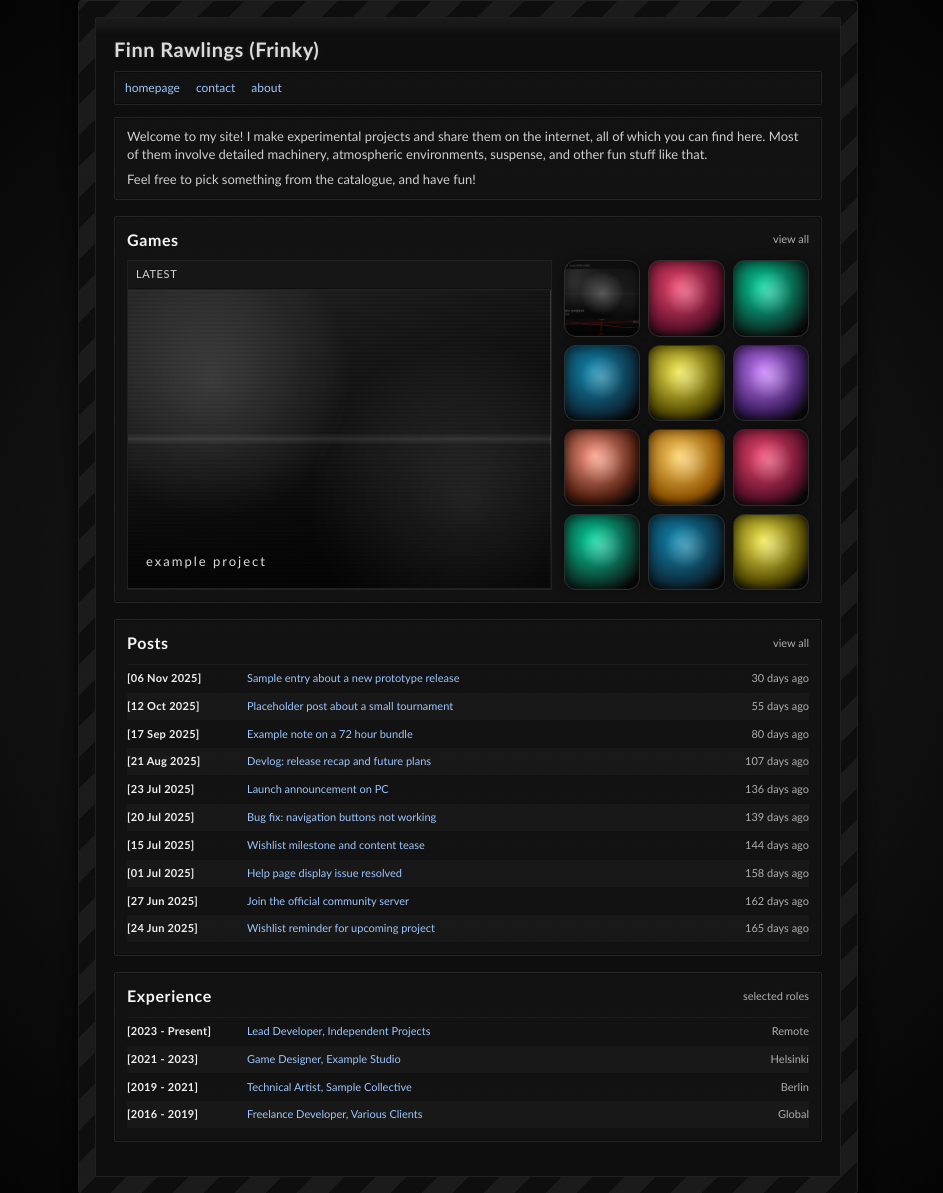
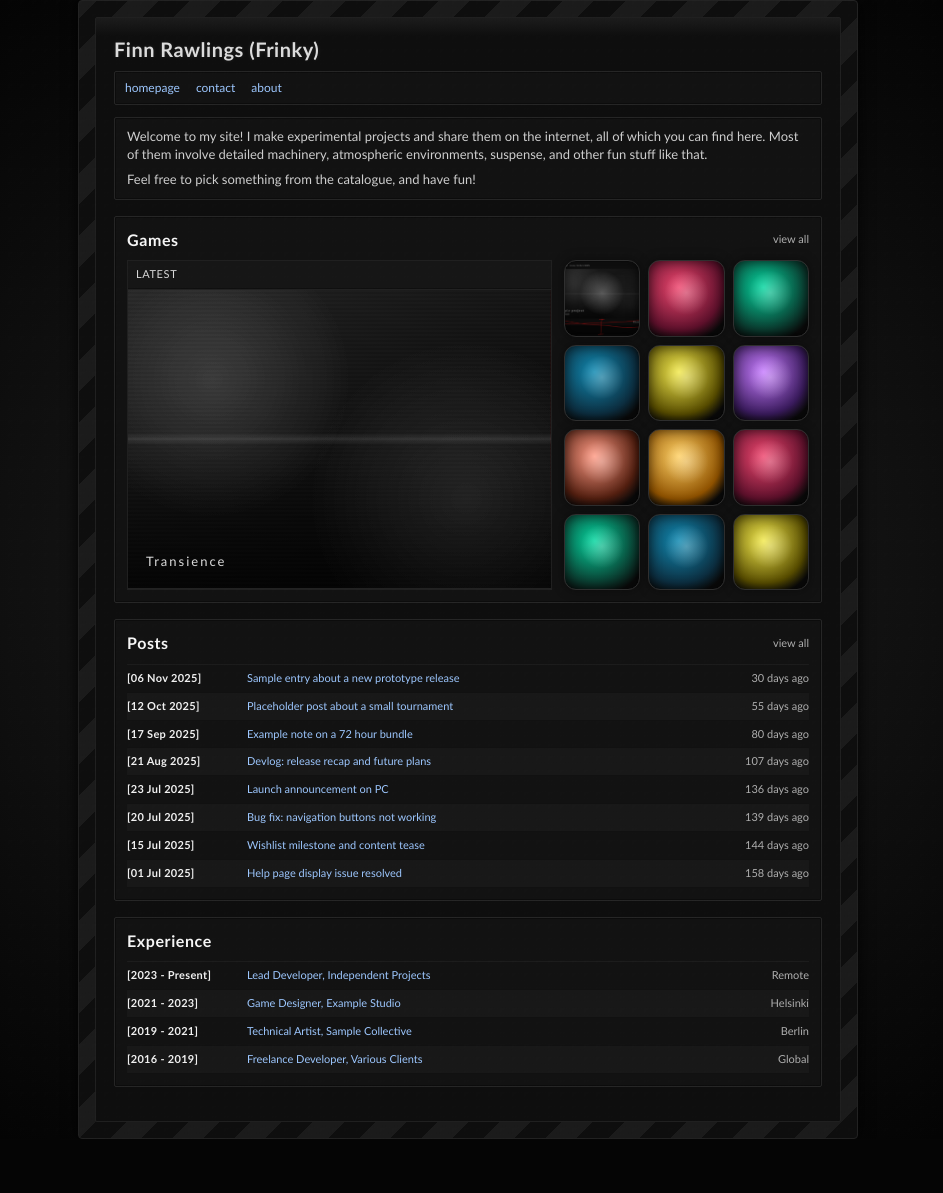
Before and after one commit to frinky04/FrinkyWebsiteV2, a plain HTML site: page index.html in a window 1280 px wide. Shown: the whole page, without its empty margins (172-1115 px from the left). After the commit the page ends 1139 px from the top, so only its background shows below. Drawn offline with Linux system fonts and the light colour scheme.

Commit message:
Refactor code structure for improved readability and maintainability

```diff
--- a/content.js
+++ b/content.js
@@ -19,7 +19,6 @@
 window.CONTENT = {
   site: {
     title: "Finn Rawlings (Frinky)",
-    year: "2025",
     nav: [
       { label: "homepage", section: "home" },
       { label: "contact", section: "contact" },
@@ -27,11 +26,11 @@
     ],
   },
   featured: {
-    title: "example project",
-    date: "14 Oct 2025",
-    slug: "example-project",
-    href: "#",
-    image: "1.png",
+    title: "Transience",
+    date: "05 Dec 2025",
+    slug: "transience",
+    href: "https://store.steampowered.com/app/2124100/Transience/",
+    image: "images/transience.png",
     content: text`
       A short teaser for the featured project. Drop a few sentences here
       about what makes it interesting and why someone should click in.
--- a/index.html
+++ b/index.html
@@ -58,7 +58,7 @@
         <section class="section posts">
           <div class="section-head">
             <h2>Posts</h2>
-              <a href="#" class="view-all">view all</a>
+            <a href="#" class="view-all" data-view="posts">view all</a>
           </div>
           <ul class="list" id="registry-list" data-feed="posts"></ul>
         </section>
@@ -66,7 +66,6 @@
           <section class="section experience">
             <div class="section-head">
               <h2>Experience</h2>
-              <span class="view-all muted">selected roles</span>
             </div>
             <ul class="list" id="experience-list" data-feed="experience"></ul>
           </section>
--- a/script.js
+++ b/script.js
@@ -4,6 +4,8 @@
 const featured = content.featured || games.find((g) => g.featured) || games[0];
 
 let currentSection = "home";
+let showAllPosts = false;
+const MAX_POSTS = 8;
 
 const FEEDS = {
   posts: {
@@ -77,12 +79,10 @@
     if (item.slug) {
       li.dataset.slug = item.slug;
       li.dataset.type = "post";
-      li.style.cursor = "pointer";
       link.addEventListener("click", (ev) => {
         ev.preventDefault();
         openDetail("post", item.slug);
       });
-      li.addEventListener("click", () => openDetail("post", item.slug));
     }
 
     li.append(date, link, meta);
@@ -91,12 +91,22 @@
 }
 
 function renderLists() {
-  document.querySelectorAll("[data-feed]").forEach((list) => {
-    const key = list.dataset.feed;
-    const feed = FEEDS[key];
-    if (!feed) return;
-    buildList(feed.items, list, feed.meta);
-  });
+  renderPostsList();
+  const expList = document.querySelector("#experience-list");
+  buildList(FEEDS.experience.items, expList, FEEDS.experience.meta);
+}
+
+function renderPostsList() {
+  const list = document.querySelector("#registry-list");
+  if (!list) return;
+  const items = showAllPosts ? posts : posts.slice(0, MAX_POSTS);
+  buildList(items, list, FEEDS.posts.meta);
+
+  const toggle = document.querySelector("[data-view='posts']");
+  if (toggle) {
+    toggle.textContent = showAllPosts ? "view recent" : "view all";
+    toggle.style.display = posts.length > MAX_POSTS ? "inline" : "none";
+  }
 }
 
 function renderFeatured(game) {
@@ -189,8 +199,13 @@
   const entry = findEntry(type, slug);
   if (!entry) return;
   setDetail(entry);
+  const state = { section: "detail", type, slug };
+  if (history.state?.section === "detail" && history.state.slug === slug && history.state.type === type) {
+    showSection("detail", false);
+    return;
+  }
+  history.pushState(state, "", "#detail");
   showSection("detail", false);
-  history.pushState({ section: "detail", type, slug }, "", "#detail");
 }
 
 function findEntry(type, slug) {
@@ -252,9 +267,20 @@
       ev.preventDefault();
       const target = link.dataset.nav;
       if (!target) return;
-      showSection(target, true);
+      const state = { section: target };
+      history.pushState(state, "", `#${target}`);
+      showSection(target, false);
     });
   });
+
+  const postsToggle = document.querySelector("[data-view='posts']");
+  if (postsToggle) {
+    postsToggle.addEventListener("click", (ev) => {
+      ev.preventDefault();
+      showAllPosts = !showAllPosts;
+      renderPostsList();
+    });
+  }
 }
 
 window.addEventListener("popstate", (event) => {
```
Also changed, not shown: images/transience.png (added). Lines whose indentation alone changed are shown as unchanged.
